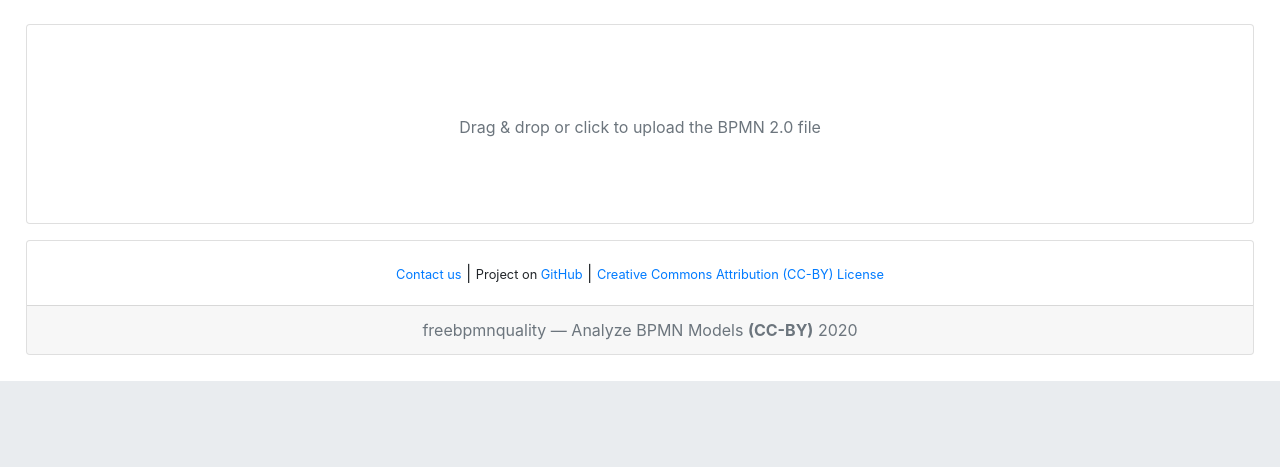
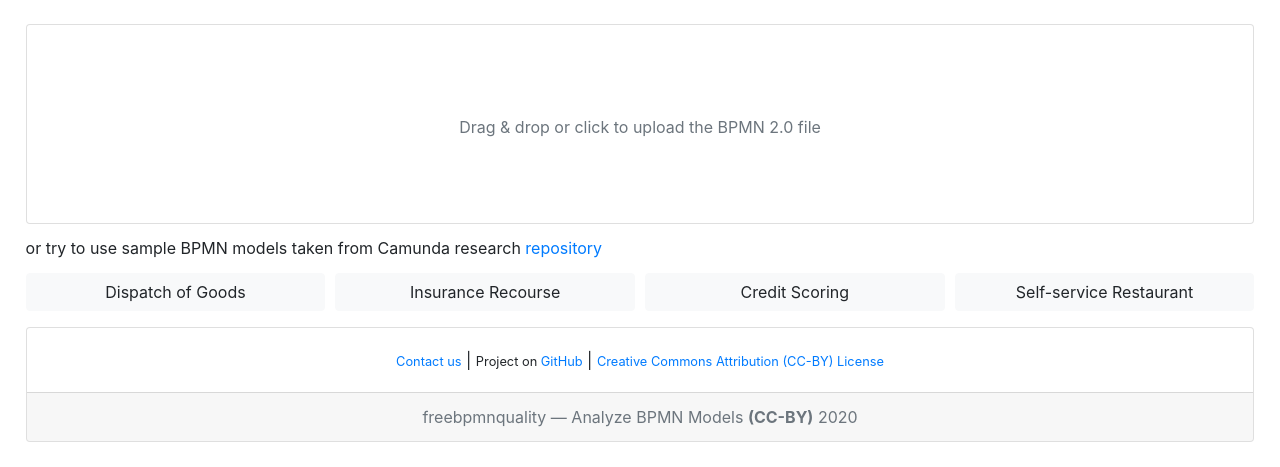
Before and after one commit to freebpmnquality/freebpmnquality.github.io, a PHP site: page / in a window 1280 px wide. Shown: the part 637-1104 px from the top of the page. Before the commit the page ends 1018 px from the top, so only its background shows below. Run offline with PHP 8.4, Linux system fonts and the light colour scheme.

Commit message:
prepare sample buttons

```diff
--- a/css/js-bmpai.css
+++ b/css/js-bmpai.css
@@ -51,3 +51,11 @@ body {
 .highlight-overlay:hover .tiptext {
     visibility: visible;
 }
+
+#samplesForm {
+    margin-top: 1%;
+}
+
+#samplesTip {
+    margin-top: 1%;
+}
--- a/index.html
+++ b/index.html
@@ -31,6 +31,25 @@
         <div class="card" id="drop_zone" ondrop="dropHandler(event);" ondragover="dragOverHandler(event);" onclick="selectFile();">
             <div class="card-body">
                 <p class="text-center text-muted" id="dragFileName">Drag & drop or click to upload the BPMN 2.0 file</p>
+            </div>
+        </div>
+
+        <div id="samplesTip">
+            <span>or try to use sample BPMN models taken from Camunda research
+                <a href="https://github.com/camunda/bpmn-for-research" target="_blank">repository</a></span>
+        </div>
+        <div class="form-row" id="samplesForm">
+            <div class="col-3">
+                <button type="button" class="btn btn-light" style="width: 100%;">Dispatch of Goods</button>
+            </div>
+            <div class="col-3">
+                <button type="button" class="btn btn-light" style="width: 100%;">Insurance Recourse</button>
+            </div>
+            <div class="col-3">
+                <button type="button" class="btn btn-light" style="width: 100%;">Credit Scoring</button>
+            </div>
+            <div class="col-3">
+                <button type="button" class="btn btn-light" style="width: 100%;">Self-service Restaurant</button>
             </div>
         </div>
 
@@ -84,11 +103,11 @@
 
     <div class="card text-center">
         <div class="card-body">
-            <small class="card-text"><a href="mailto:7960954@gmail.com">Contact us</a></small> |
+            <small class="card-text"><a href="mailto:7960954@gmail.com" target="_blank">Contact us</a></small> |
             <small class="card-text">Project on <a
-                    href="https://github.com/freebpmnquality/freebpmnquality.github.io">GitHub</a></small> |
+                    href="https://github.com/freebpmnquality/freebpmnquality.github.io" target="_blank">GitHub</a></small> |
             <small class="card-text">
-                <a href="https://creativecommons.org/licenses/by/3.0/legalcode">Creative Commons Attribution (CC-BY)
+                <a href="https://creativecommons.org/licenses/by/3.0/legalcode" target="_blank">Creative Commons Attribution (CC-BY)
                     License</a>
             </small>
         </div>
```
